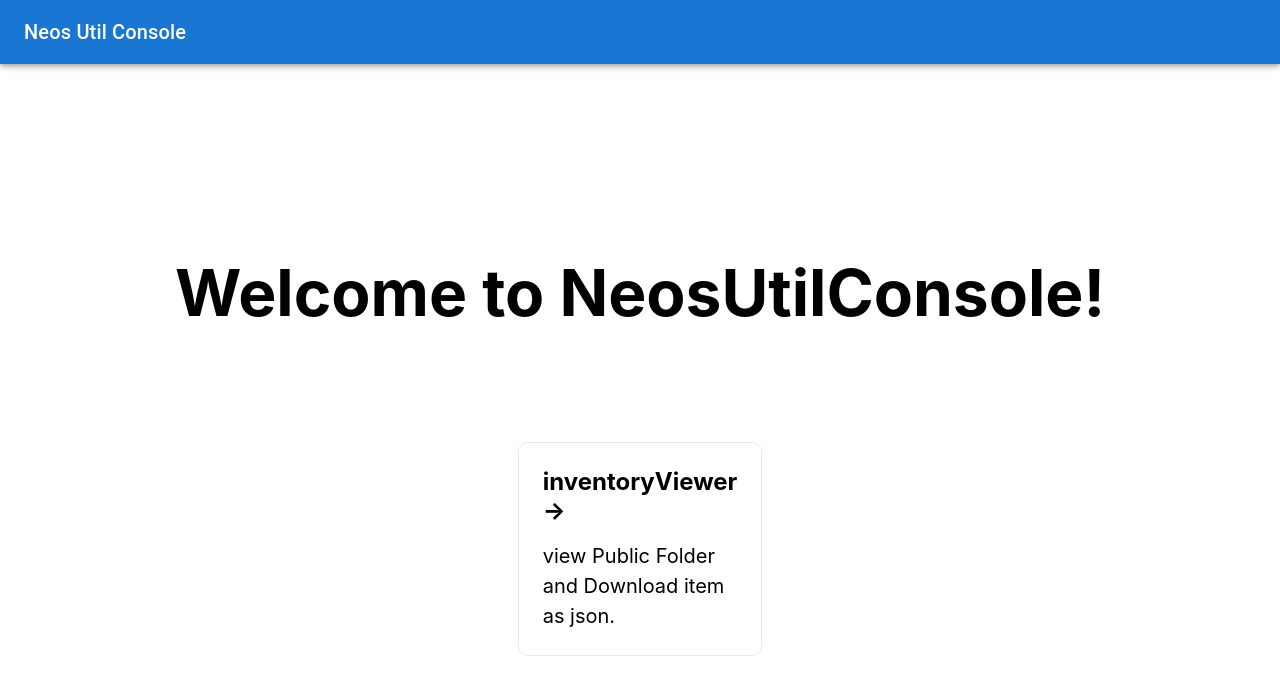
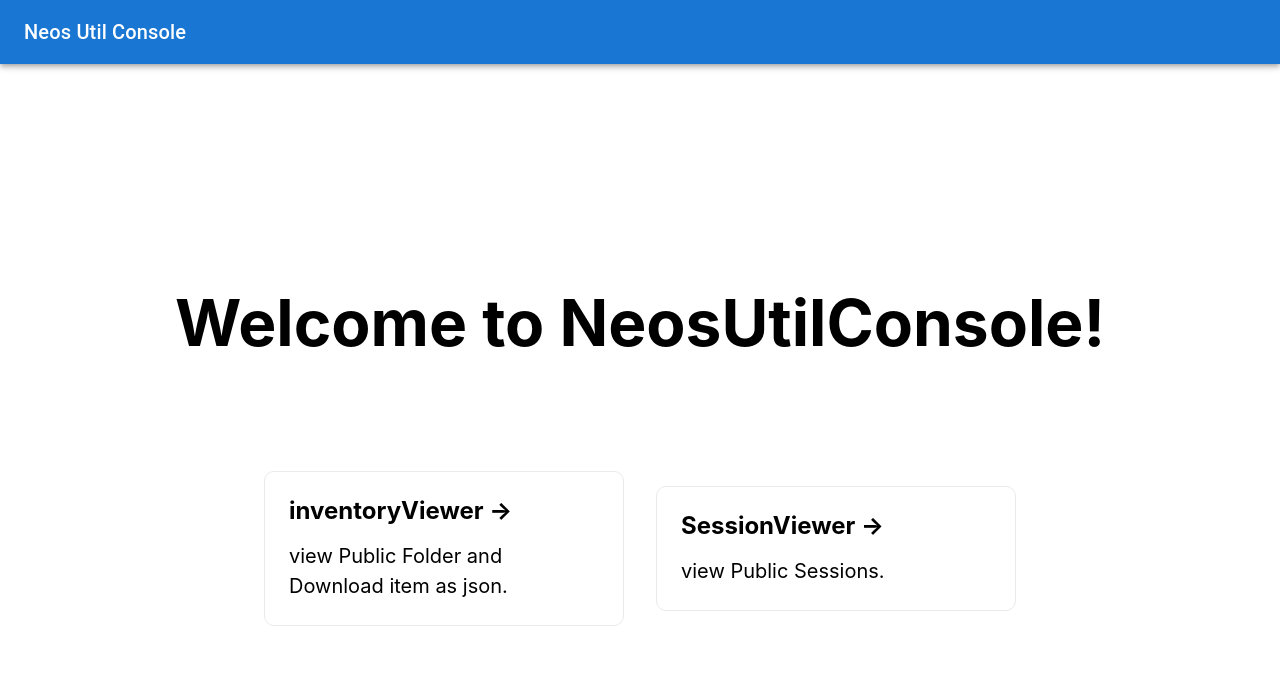
Before and after one commit to NeosSharedProject/neos-util-console, a Next.js app: page / in a window 1280 px wide. Shown: the top 694 px of the page. Built offline with nearby package versions, Linux system fonts and the light colour scheme.

Commit message:
feat: add link to sessionViewer

```diff
--- a/pages/index.tsx
+++ b/pages/index.tsx
@@ -17,6 +17,10 @@ export default function Home() {
           <a href="/inventory/v1/top" className="card">
             <h3>inventoryViewer &rarr;</h3>
             <p>view Public Folder and Download item as json.</p>
+          </a>
+          <a href="/session/v1/top" className="card">
+            <h3>SessionViewer &rarr;</h3>
+            <p>view Public Sessions.</p>
           </a>
         </div>
       </main>
@@ -151,21 +155,6 @@ export default function Home() {
           }
         }
       `}</style>
-
-      <style jsx global>{`
-        html,
-        body {
-          padding: 0;
-          margin: 0;
-          font-family: -apple-system, BlinkMacSystemFont, Segoe UI, Roboto,
-            Oxygen, Ubuntu, Cantarell, Fira Sans, Droid Sans, Helvetica Neue,
-            sans-serif;
-        }
-
-        * {
-          box-sizing: border-box;
-        }
-      `}</style>
     </div>
   );
 }
```
